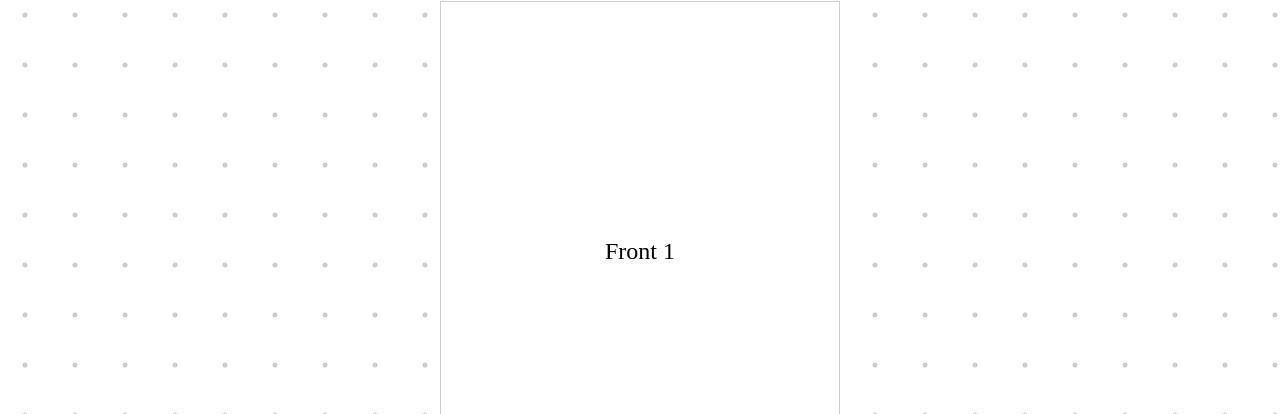
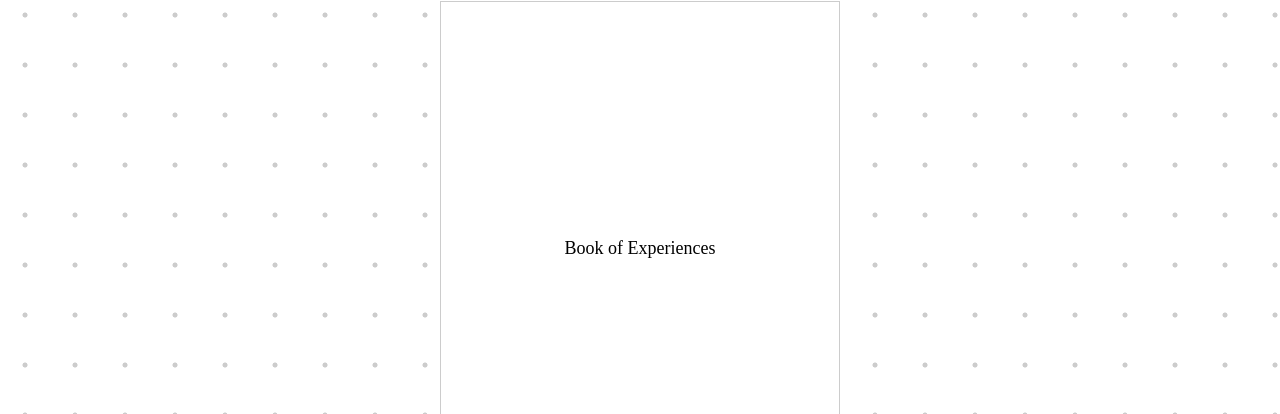
Before and after one commit to e-savar/PortfolioSite, a Next.js app: page / in a window 1280 px wide. Shown: the part 1210-1624 px from the top of the page. Built offline with nearby package versions, Linux system fonts and the light colour scheme; a web font is replaced by a local one; what @mui/material-nextjs would draw is missing.

Commit message:
book positions properly and added page component

```diff
--- a/src/components/Book/book.module.css
+++ b/src/components/Book/book.module.css
@@ -9,6 +9,9 @@
     width: 400px;
     height: 500px;
     perspective: 2000px;
+    display: flex;
+    justify-content: center;
+    transition: transform 1s ease-in-out;
   }
 
   .paper {
@@ -16,12 +19,13 @@
     width: 100%;
     height: 100%;
     transform-style: preserve-3d;
-    transition: transform 1s;
+    transition: transform 1s, transform-origin 1s;
     transform-origin: left;
     will-change: transform, z-index;
   }
 
-  .front, .back {
+  .front,
+  .back {
     position: absolute;
     width: 100%;
     height: 100%;
@@ -46,7 +50,33 @@
     transform: rotateY(-180deg);
   }
 
-  /* Flip content area */
   .content {
     padding: 20px;
+    text-align: center;
   }
+
+  .pageContent h2 {
+    font-size: 20px;
+    margin-bottom: 10px;
+  }
+
+  .pageContent h3 {
+    font-size: 18px;
+    margin-bottom: 5px;
+  }
+
+  .pageContent p {
+    font-size: 14px;
+    margin-bottom: 15px;
+  }
+
+  .descriptionList {
+    list-style-type: disc;
+    padding-left: 20px;
+    text-align: left;
+  }
+
+  .descriptionItem {
+    font-size: 14px;
+    margin-bottom: 5px;
+  }
--- a/src/components/Book/book.tsx
+++ b/src/components/Book/book.tsx
@@ -1,63 +1,144 @@
 'use client';
-import React, { useRef, useState } from 'react';
+import React, { useEffect, useRef, useState } from 'react';
+import Page from '../Page/page';
 import styles from './book.module.css';
 
 const NUM_PAGES = 3;
 
 export const Book: React.FC = () => {
   const [currentPage, setCurrentPage] = useState(0);
-  const [isAnimating, setIsAnimating] = useState(false); // for animation delay
+  const [isAnimating, setIsAnimating] = useState(false);
+  const [bookPosition, setBookPosition] = useState(0); // Track book position (left or right)
+  const [isSliding, setIsSliding] = useState(false); // Flag to track if sliding is in progress
   const pagesRef = useRef<Array<HTMLDivElement | null>>([]);
 
   const handlePageClick = (pageIndex: number, side: 'front' | 'back') => {
-    if (isAnimating) return; // prevents flipping while animation is in progress
+    if (isAnimating || isSliding) return; // no clicking while flipping or sliding
 
+    if (pageIndex === 0 && side === 'front') {
+      // first page front - slide right
+      slideBook('right');
+      goNext(pageIndex);
+    } else if (pageIndex === NUM_PAGES - 1 && side === 'front') {
+      // last page front - slide to center position to make the back visible properly
+      slideBook('center');
+      goNext(pageIndex);
+    } else if (pageIndex === 0 && side === 'back') {
+      // first page back - slide left
+      slideBook('left');
+      goBack(pageIndex);
+    } else if (pageIndex === NUM_PAGES - 1 && side === 'back') {
+      // last page back - slide to right
+      slideBook('right');
+      goBack(pageIndex);
+    } else {
+      // handle normally without sliding
       if (side === 'front') {
         goNext(pageIndex);
       } else if (side === 'back') {
         goBack(pageIndex);
       }
+    }
   };
 
   const goNext = (pageIndex: number) => {
-    if (currentPage < NUM_PAGES) {
     setIsAnimating(true);
     const page = pagesRef.current[pageIndex];
+
     if (page) {
       page.classList.add(styles.flipped);
-        // Delay z-index change until after flip animation completes
       setTimeout(() => {
         if (page) {
-            page.style.zIndex = "0";
+          page.style.zIndex = '0';
         }
-          setIsAnimating(false); // end
-        }, 1000); // delay = animation time
+        setIsAnimating(false);
+      }, 1000); // duration
     }
-      setCurrentPage((prev) => prev + 1);
-    }
+
+    setCurrentPage(pageIndex + 1);
   };
 
   const goBack = (pageIndex: number) => {
-    if (currentPage > 0) {
     setIsAnimating(true);
     const page = pagesRef.current[pageIndex];
+
     if (page) {
       page.classList.remove(styles.flipped);
       page.style.zIndex = `${NUM_PAGES - pageIndex}`;
     }
-      setCurrentPage((prev) => prev - 1);
 
-      // delay
+    setCurrentPage(pageIndex);
+
     setTimeout(() => {
       setIsAnimating(false);
-      }, 1000); // delay = animation time
+    }, 1000); // duration
+  };
+
+  const slideBook = (direction: 'left' | 'right' | 'center') => {
+    if (isSliding) return;
+
+    setIsSliding(true);
+
+    // position based on direction
+    let position = 0;
+    if (direction === 'right') {
+      position = 180;
+    } else if (direction === 'left') {
+      position = 0;
+    } else if (direction === 'center') {
+      position = 400;
     }
+
+    setBookPosition(position);
+
+    setTimeout(() => {
+      setIsSliding(false);
+    }, 1000); // delay = animation
   };
+
+  useEffect(() => {
+    pagesRef.current.forEach((page, index) => {
+      if (page) {
+        page.style.zIndex = `${NUM_PAGES - index}`;
+
+        if (index < currentPage) {
+          page.classList.add(styles.flipped);
+        } else {
+          page.classList.remove(styles.flipped);
+        }
+      }
+    });
+  }, []);
+
+  // data
+  const pagesData = [
+    {
+      company: 'Book of Experiences',
+      title: '',
+      dates: '',
+      descriptions: [],
+    },
+    {
+      company: 'Company B',
+      title: 'Project Y',
+      dates: 'Mar 2022 - Nov 2022',
+      descriptions: ['Collaborated with stakeholders', 'Improved user interface', 'Optimized performance'],
+    },
+    {
+      company: 'Company C',
+      title: 'Project Z',
+      dates: 'Jun 2023 - Present',
+      descriptions: ['Focused on scalability', 'Implemented new features', 'Increased revenue'],
+    },
+  ];
 
   return (
     <div className={styles.container}>
-      <div className={styles.book}>
-        {[...Array(NUM_PAGES)].map((_, i) => (
+      <div
+        className={styles.book}
+        style={{ transform: `translateX(${bookPosition}px)` }}
+      >
+        {pagesData.map((data, i) => (
           <div
             key={i}
             ref={(el) => (pagesRef.current[i] = el)}
@@ -68,7 +149,9 @@ export const Book: React.FC = () => {
               className={styles.front}
               onClick={() => handlePageClick(i, 'front')}
             >
-              <div className={styles.content}>Front {i + 1}</div>
+              <div className={styles.content}>
+                <Page {...data} />
+              </div>
             </div>
             <div
               className={styles.back}
--- /dev/null
+++ b/src/components/Page/page.tsx
@@ -0,0 +1,28 @@
+import React from 'react';
+import styles from '../Book/book.module.css';
+
+interface PageProps {
+  company: string;
+  title: string;
+  dates: string;
+  descriptions: string[];
+}
+
+const Page: React.FC<PageProps> = ({ company, title, dates, descriptions }) => {
+  return (
+    <div className={styles.pageContent}>
+      <h2>{title}</h2>
+      <h3>{company}</h3>
+      <p>{dates}</p>
+      <ul className={styles.descriptionList}>
+        {descriptions.map((desc, index) => (
+          <li key={index} className={styles.descriptionItem}>
+            {desc}
+          </li>
+        ))}
+      </ul>
+    </div>
+  );
+};
+
+export default Page;
```
Lines whose indentation alone changed are shown as unchanged.
